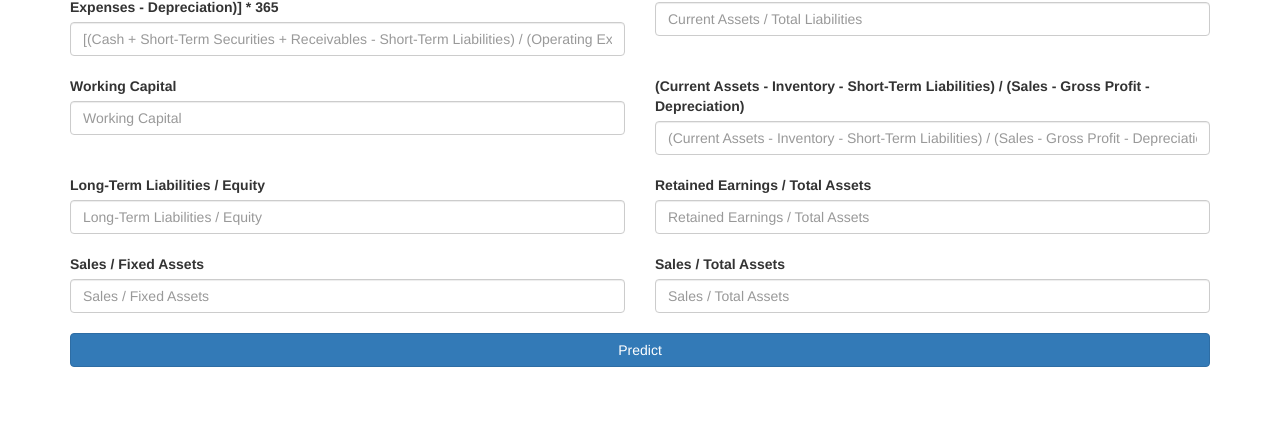
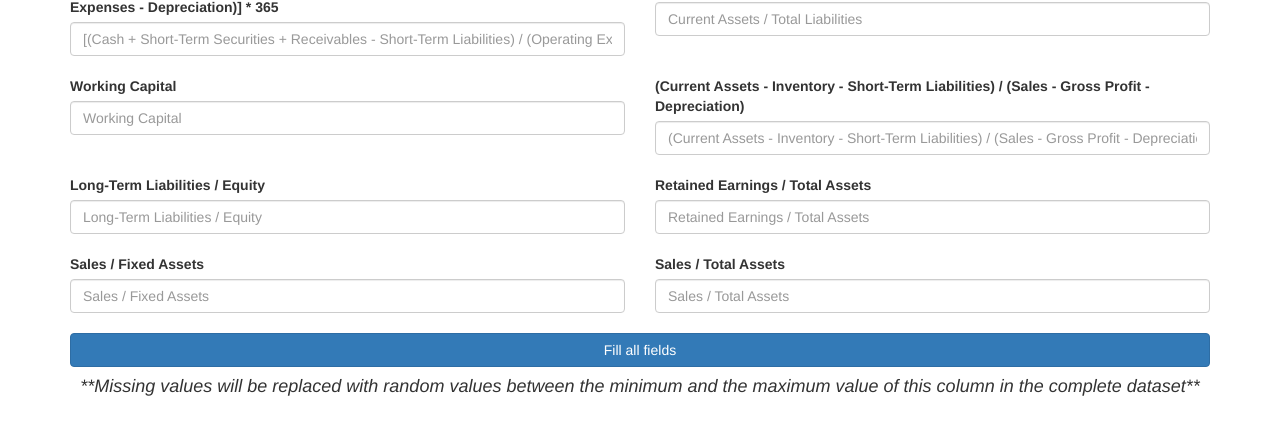
Before and after one commit to YoanGab/Polish_Companies_Bankruptcy, a Flask app: page / in a window 1280 px wide. Shown: the part 856-1302 px from the top of the page. Before the commit the page ends 1223 px from the top, so only its background shows below. Run offline with Flask 2, Linux system fonts and the light colour scheme; parts of the project's set-up code (start-up, migrations or seed data) failed here and were passed over; some libraries are stand-ins or nearby versions.

Commit message:
Update dynamically predict button

```diff
--- a/main.py
+++ b/main.py
@@ -8,6 +8,7 @@ import pandas as pd
 flask_app = Flask(__name__)
 model = pickle.load(open("models/random_forest2_SMOTE.pkl", "rb"))
 
+# Data retrieved from the notebook thanks to describe function
 features_range = {
     'Attr12': {'min': -6331.8, 'max': 8259.4},
     'Attr13': {'min': -1460.6, 'max': 13315.0},
@@ -40,30 +41,49 @@ features_range = {
 
 @flask_app.route("/")
 def Home():
-    return render_template("index.html")
+    return render_template("index.html", predict_button="Fill all fields")
 
 
 @flask_app.route("/predict", methods=["POST"])
 def predict():
     features = pd.DataFrame(data=request.form, index=[0])
     features_dict = {}
+    action = "predict"
 
     for feature, value in features.to_dict().items():
         if not value[0]:
-            features_dict[feature] = float(random.uniform(features_range[feature]['min'], features_range[feature]['max']))
+            action = "fill"
+            features_dict[feature] = round(
+                random.uniform(features_range[feature]['min'], features_range[feature]['max']), 2)
         else:
             features_dict[feature] = float(value[0])
 
-    prediction = model.predict(pd.DataFrame(data=features_dict, index=[0]))
-    if prediction == 0:
+    if action == "predict":
+        prediction = model.predict(pd.DataFrame(data=features_dict, index=[0]))
+    else:
+        prediction = False
+
+    if isinstance(prediction, bool) and not prediction:
         return render_template("index.html",
-                               prediction_text="The Company will not bankrupt  it's class is {}".format(prediction),
-                               prediction_class="success")
+                               prediction_text="Some values were empty, they have been filled randomly (between the "
+                                               "minimum and maximum value of the feature in the dataset), check them "
+                                               "and click again on predict to see the result.",
+                               prediction_class="warning",
+                               features_dict=features_dict,
+                               predict_button="Predict")
+    elif prediction == 0:
+        return render_template("index.html",
+                               prediction_text="The Company will not bankrupt",
+                               prediction_class="success",
+                               features_dict=features_dict,
+                               predict_button="Predict")
     else:
         return render_template("index.html",
-                               prediction_text=f"The Company will bankrupt it's class is {prediction}",
-                               prediction_class="danger")
+                               prediction_text=f"The Company will bankrupt",
+                               prediction_class="danger",
+                               features_dict=features_dict,
+                               predict_button="Predict")
 
 
 if __name__ == "__main__":
-    flask_app.run(debug=True)
+    flask_app.run()
--- a/templates/index.html
+++ b/templates/index.html
@@ -9,6 +9,7 @@
     <link href='https://fonts.googleapis.com/css?family=Hind:300' rel='stylesheet' type='text/css'>
     <link href='https://fonts.googleapis.com/css?family=Open+Sans+Condensed:300' rel='stylesheet' type='text/css'>
     <link rel="stylesheet" href="https://maxcdn.bootstrapcdn.com/bootstrap/3.3.7/css/bootstrap.min.css">
+    <script src="https://ajax.googleapis.com/ajax/libs/jquery/3.2.1/jquery.min.js"></script>
 </head>
 
 
@@ -17,23 +18,25 @@
     <div class="row">
         <h1>Bankruptcy Prediction</h1>
         <div class="col-md-12">
-            <div class="alert alert-{{prediction_class}}">
+            <div class="alert alert-{{ prediction_class }}">
                 {{ prediction_text }}
             </div>
         </div>
         <div class="col-md-12">
             <!-- Main Input For Receiving Query to our ML -->
-            <form action="{{ url_for('predict')}}" method="post" class="form-horizontal">
+            <form action="{{ url_for('predict') }}" method="post" class="form-horizontal">
                 <div class="row">
                     <div class="col-md-6">
                         <label>Net Profit / Total Assets</label>
                         <input class="form-control" type="text" name="Attr12"
+                               value="{{ features_dict.Attr12 if features_dict else '' }}"
                                placeholder="Gross Profit / Short-Term Liabilities"
                         /><br>
                     </div>
                     <div class="col-md-6">
                         <label>Equity / Total Assets</label>
                         <input class="form-control" type="text" name="Attr13"
+                               value="{{ features_dict.Attr13 if features_dict else '' }}"
                                placeholder="(Gross Profit + Depreciation) / Sales"
                         /><br>
                     </div>
@@ -42,38 +45,45 @@
                     <div class="col-md-6">
                         <label>Gross Profit / Short-Term Liabilities</label>
                         <input class="form-control" type="text" name="Attr15"
+                               value="{{ features_dict.Attr15 if features_dict else '' }}"
                                placeholder="(Total Liabilities * 365) / (Gross Profit + Depreciation)"
                         /><br>
                     </div>
                     <div class="col-md-6">
                         <label>(Gross Profit + Depreciation) / Sales</label>
                         <input class="form-control" type="text" name="Attr21"
-                               placeholder="Sales(n) / Sales(n-1)" /><br>
+                               value="{{ features_dict.Attr21 if features_dict else '' }}"
+                               placeholder="Sales(n) / Sales(n-1)"/><br>
                     </div>
                 </div>
                 <div class="row">
                     <div class="col-md-6">
                         <label>(Total Liabilities * 365) / (Gross Profit + Depreciation)</label>
                         <input class="form-control" type="text" name="Attr24"
+                               value="{{ features_dict.Attr24 if features_dict else '' }}"
                                placeholder="Gross Profit (In 3 years) / Total Assets"
                         /><br>
                     </div>
                     <div class="col-md-6">
                         <label>(Gross Profit + Depreciation) / Total Liabilities</label>
                         <input class="form-control" type="text" name="Attr25"
-                               placeholder="(Equity - Share Capital) / Total Assets" /><br>
+                               value="{{ features_dict.Attr25 if features_dict else '' }}"
+                               placeholder="(Equity - Share Capital) / Total Assets"/><br>
                     </div>
                 </div>
                 <div class="row">
                     <div class="col-md-6">
                         <label>Gross Profit / Sales</label>
                         <input class="form-control" type="text" name="Attr27"
+                               value="{{ features_dict.Attr27 if features_dict else '' }}"
                                placeholder="Profit On Operating Activities / Financial Expenses"
                         /><br>
                     </div>
                     <div class="col-md-6">
                         <label>(Inventory * 365 ) / Sales</label>
-                        <input class="form-control" type="text" name="Attr29" placeholder="Logarithm Of Total Assets"
+                        <input class="form-control" type="text" name="Attr29"
+                               value="{{ features_dict.Attr29 if features_dict else '' }}"
+                               placeholder="Logarithm Of Total Assets"
                         /><br>
                     </div>
                 </div>
@@ -81,24 +91,28 @@
                     <div class="col-md-6">
                         <label>Sales(n) / Sales(n-1)</label>
                         <input class="form-control" type="text" name="Attr30"
+                               value="{{ features_dict.Attr30 if features_dict else '' }}"
                                placeholder="(Current Liabilities * 365) / Cost Of Products Sold"
                         /><br>
                     </div>
                     <div class="col-md-6">
                         <label>Profit On Operating Activities / Total Assets</label>
                         <input class="form-control" type="text" name="Attr34"
-                               placeholder="Operating Expenses / Total Liabilities" /><br>
+                               value="{{ features_dict.Attr34 if features_dict else '' }}"
+                               placeholder="Operating Expenses / Total Liabilities"/><br>
                     </div>
                 </div>
                 <div class="row">
                     <div class="col-md-6">
                         <label>Gross Profit (In 3 years) / Total Assets</label>
                         <input class="form-control" type="text" name="Attr36"
-                               placeholder="Total Sales / Total Assets" /><br>
+                               value="{{ features_dict.Attr36 if features_dict else '' }}"
+                               placeholder="Total Sales / Total Assets"/><br>
                     </div>
                     <div class="col-md-6">
                         <label>(Equity - Share Capital) / Total Assets</label>
                         <input class="form-control" type="text" name="Attr37"
+                               value="{{ features_dict.Attr37 if features_dict else '' }}"
                                placeholder="(Current Assets - Inventories) / Long-Term Liabilities"
                         /><br>
                     </div>
@@ -107,11 +121,13 @@
                     <div class="col-md-6">
                         <label>Profit On Operating Activities / Financial Expenses</label>
                         <input class="form-control" type="text" name="Attr4"
-                               placeholder="Current Assets / Short-Term Liabilities" /><br>
+                               value="{{ features_dict.Attr4 if features_dict else '' }}"
+                               placeholder="Current Assets / Short-Term Liabilities"/><br>
                     </div>
                     <div class="col-md-6">
                         <label>Working Capital / Fixed Assets</label>
                         <input class="form-control" type="text" name="Attr40"
+                               value="{{ features_dict.Attr40 if features_dict else '' }}"
                                placeholder="(Current Assets - Inventory - Receivables) / Short-Term Liabilities"
                         /><br>
                     </div>
@@ -120,26 +136,30 @@
                     <div class="col-md-6">
                         <label>Logarithm Of Total Assets</label>
                         <input class="form-control" type="text" name="Attr41"
+                               value="{{ features_dict.Attr41 if features_dict else '' }}"
                                placeholder="Total Liabilities / ((Profit On Operating Activities + Depreciation) * (12 / 365))"
                         /><br>
                     </div>
                     <div class="col-md-6">
                         <label>(Current Liabilities * 365) / Cost Of Products Sold</label>
                         <input class="form-control" type="text" name="Attr43"
-                               placeholder="Rotation Receivables + Inventory Turnover In Days" /><br>
+                               value="{{ features_dict.Attr43 if features_dict else '' }}"
+                               placeholder="Rotation Receivables + Inventory Turnover In Days"/><br>
                     </div>
                 </div>
                 <div class="row">
                     <div class="col-md-6">
                         <label>(Current Liabilities * 365) / Cost Of Products Sold</label>
                         <input class="form-control" type="text" name="Attr45"
+                               value="{{ features_dict.Attr45 if features_dict else '' }}"
                                placeholder="(Current Liabilities * 365) / Cost Of Products Sold"
                         /><br>
                     </div>
                     <div class="col-md-6">
                         <label>Rotation Receivables + Inventory Turnover In Days</label>
                         <input class="form-control" type="text" name="Attr46"
-                               placeholder="(Current Assets - Inventory) / Short-Term Liabilities" /><br>
+                               value="{{ features_dict.Attr46 if features_dict else '' }}"
+                               placeholder="(Current Assets - Inventory) / Short-Term Liabilities"/><br>
                     </div>
                 </div>
                 <div class="row">
@@ -148,25 +168,29 @@
                             Expenses
                             - Depreciation)] * 365</label>
                         <input class="form-control" type="text" name="Attr5"
+                               value="{{ features_dict.Attr5 if features_dict else '' }}"
                                placeholder="[(Cash + Short-Term Securities + Receivables - Short-Term Liabilities) / (Operating Expenses - Depreciation)] * 365"
                         /><br>
                     </div>
                     <div class="col-md-6">
                         <label>Current Assets / Total Liabilities</label>
                         <input class="form-control" type="text" name="Attr50"
-                               placeholder="Current Assets / Total Liabilities" /><br>
+                               value="{{ features_dict.Attr50 if features_dict else '' }}"
+                               placeholder="Current Assets / Total Liabilities"/><br>
                     </div>
                 </div>
                 <div class="row">
                     <div class="col-md-6">
                         <label>Working Capital</label>
-                        <input class="form-control" type="text" name="Attr55" placeholder="Working Capital"
+                        <input class="form-control" type="text" name="Attr55"
+                               value="{{ features_dict.Attr55 if features_dict else '' }}" placeholder="Working Capital"
                         /><br>
                     </div>
                     <div class="col-md-6">
                         <label>(Current Assets - Inventory - Short-Term Liabilities) / (Sales - Gross Profit -
                             Depreciation)</label>
                         <input class="form-control" type="text" name="Attr57"
+                               value="{{ features_dict.Attr57 if features_dict else '' }}"
                                placeholder="(Current Assets - Inventory - Short-Term Liabilities) / (Sales - Gross Profit - Depreciation)"
                         /><br>
                     </div>
@@ -175,12 +199,14 @@
                     <div class="col-md-6">
                         <label>Long-Term Liabilities / Equity</label>
                         <input class="form-control" type="text" name="Attr59"
+                               value="{{ features_dict.Attr59 if features_dict else '' }}"
                                placeholder="Long-Term Liabilities / Equity"
                         /><br>
                     </div>
                     <div class="col-md-6">
                         <label>Retained Earnings / Total Assets</label>
                         <input class="form-control" type="text" name="Attr6"
+                               value="{{ features_dict.Attr6 if features_dict else '' }}"
                                placeholder="Retained Earnings / Total Assets"
                         /><br>
                     </div>
@@ -188,21 +214,57 @@
                 <div class="row">
                     <div class="col-md-6">
                         <label>Sales / Fixed Assets</label>
-                        <input class="form-control" type="text" name="Attr64" placeholder="Sales / Fixed Assets"
+                        <input class="form-control" type="text" name="Attr64"
+                               value="{{ features_dict.Attr64 if features_dict else '' }}"
+                               placeholder="Sales / Fixed Assets"
                         /><br>
                     </div>
                     <div class="col-md-6">
                         <label>Sales / Total Assets</label>
-                        <input class="form-control" type="text" name="Attr9" placeholder="Sales / Total Assets"
+                        <input class="form-control" type="text" name="Attr9"
+                               value="{{ features_dict.Attr9 if features_dict else '' }}"
+                               placeholder="Sales / Total Assets"
                         /><br>
                     </div>
                 </div>
                 <!--              <div style="position: fixed; bottom: 50px; right: 30px; width: 50px; height:50px">-->
-                <button type="submit" class="btn btn-primary btn-block btn-large">Predict</button>
+                <button type="submit" id="btn" class="btn btn-primary btn-block btn-large">Predict</button>
+                <div style="text-align: center;">
+                    <h4>
+                        <i>
+                            **Missing values will be replaced with random values between the minimum and the maximum
+                            value of this column in the complete dataset**
+                        </i>
+                    </h4>
+                </div>
                 <!--              </div>-->
             </form>
         </div>
     </div>
 </div>
+
+
+<script type="application/javascript">
+    $(document).ready(function () {
+        function updateButtonName() {
+            let empty = false;
+            $('form input').each(function () {
+                if ($(this).val().length == 0) {
+                    empty = true;
+                }
+            });
+            if (empty) {
+                $('#btn').html("Fill all fields");
+            } else {
+                $('#btn').html("Predict");
+            }
+        }
+
+        $('form input').focusout(
+            updateButtonName
+        );
+        updateButtonName()
+    });
+</script>
 </body>
 </html>
```
Lines whose indentation alone changed are shown as unchanged.
